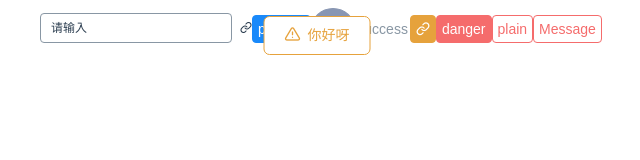
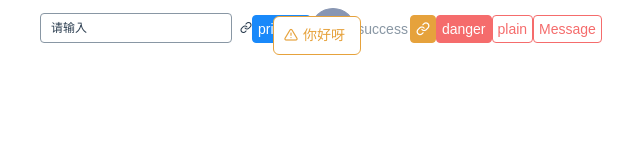
Before and after one commit to 13106728392/chl-ui-vue3, a Vue app: page / in a window 1280 px wide. Both pictures are taken after a click on the button "Message". Shown: the top 160 px of the page, without its empty margins (323-963 px from the left). Built offline with nearby package versions, Linux system fonts and the light colour scheme.

Commit message:
message添加样式修改

```diff
--- a/src/components/message/message.vue
+++ b/src/components/message/message.vue
@@ -1,57 +1,59 @@
 <template>
   <transition name="slideY-fade" @after-leave="afterLeave" appear>
     <div class="c-message" :class="className[type]" v-show="isShow">
-      <span><i :class="icon[type]" />{{ content }}</span>
+      <i :class="icon[type]" />
+      <div class="content">
+        {{ content }}
+      </div>
+      <i class="c-icon-x close-able" v-show="closeBtn"/>
     </div>
   </transition>
 </template>
 
+<script lang="ts" setup>
+import {
+  defineEmits,
+  defineProps,
+  ref,
+  computed,
+  getCurrentInstance,
+} from "vue";
+import { icon, className } from "./type";
 
-
-<script lang="ts" setup>
-import { defineEmits, defineProps, ref ,computed ,getCurrentInstance} from "vue";
-
-    name:'Message'
-    const instance = getCurrentInstance()
-    const isShow = ref(true)
+name: "Message";
+const instance = getCurrentInstance();
+const isShow = ref(true);
 
 const props = defineProps({
   content: [String, Number, Boolean],
+  type: {
     type: String,
+    default: "info",
+  },
   duration: {
     type: Number,
-            default: 3000,
+    default: 300000,
   },
-    })
+  closeBtn:{
+    type:Boolean,
+    default:false,
+  }
+});
+
+const autoClose = ()=>{
+
+}
+
 
 if (props.duration > 0) {
-      setTimeout(close, props.duration)
+  setTimeout(close, props.duration);
 }
 
 function close() {
-      isShow.value = false
+  isShow.value = false;
 }
 
-    const icon = {
-      info: 'c-icon-info info',
-      error: 'c-icon-c-circle error',
-      success: 'c-icon-check-circle success',
-      warning: 'c-icon-alert-triangle warning',
-      loading: 'c-icon-loader loading',
-    }
-    const className = {
-        info: 'message-info',
-        error: 'message-error',
-        success: 'message-success',
-        warning: 'message-warning',
-        loading: 'message-loading',
-    }
-
-
-    const afterLeave = ()=>{
-        instance.vnode.el.parentElement?.removeChild(instance.vnode.el)
-    }
-
-
-
+const afterLeave = () => {
+  instance.vnode.el.parentElement?.removeChild(instance.vnode.el);
+};
 </script>
--- /dev/null
+++ b/src/components/message/type.ts
@@ -0,0 +1,15 @@
+export const icon = {
+  info: "c-icon-info info",
+  error: "c-icon-c-circle error",
+  success: "c-icon-check-circle success",
+  warning: "c-icon-alert-triangle warning",
+  loading: "c-icon-loader loading",
+};
+
+export const className = {
+  info: "message-info",
+  error: "message-error",
+  success: "message-success",
+  warning: "message-warning",
+  loading: "message-loading",
+};
--- a/src/theme/message.less
+++ b/src/theme/message.less
@@ -1,16 +1,21 @@
 .c-message{
   font-size: 14px;
   position: fixed;
-  z-index: 1010;
+  z-index: 99999;
   top: 16px;
   left: 50%;
+  display: flex;
+  justify-content: space-around;
   background-color: var(--main-background-color);
   // box-shadow: 0 1px 2px var(--info);
-  padding: 8px 20px;
+  padding: 8px 10px;
   border-radius: var(--borderRadius);
   pointer-events: none;
   font-family: Arial, Helvetica, sans-serif;
   transform: translate(-50%, 0);
+  .content{
+    margin: 0 5px;
+  }
 
   &.message-info{
     border: 1px solid var(--info);
@@ -32,7 +37,13 @@
     border: 1px solid var(--loading);
     color: var(--loading);
   }
-
+  .close-able{
+    &:hover{
+      animation: rotating linear .5s infinite;
+      transform-origin: center;
+      animation-iteration-count:1;
+    }
+  }
 
   span{
     font-size: 14px;
@@ -41,18 +52,18 @@
     display: block;
   }
 
-  i[class^=c-icon]{
-    font-size: 16px;
-    position: absolute;
-    left: 0;
-    top: -2px;
+  // i[class^=c-icon]{
+  //   font-size: 16px;
+  //   position: absolute;
+  //   left: 0;
+  //   top: -2px;
 
-    &.loading{
-      color: rgb(var(--info));
-      animation: rotating linear 1.5s infinite;
-      transform-origin: center;
-    }
-  }
+  //   &.loading{
+  //     color: rgb(var(--info));
+  //     animation: rotating linear 1.5s infinite;
+  //     transform-origin: center;
+  //   }
+  // }
 }
 
 @keyframes rotating {
@@ -61,16 +72,16 @@
   }
 
   100% {
-    transform: rotate(360deg);
+    transform: rotate(90deg);
   }
 }
 
 /*
-  Message组件
+  Message组件 动画
 */
 .slideY-fade-enter-active,
 .slideY-fade-leave-active {
-  transition: all 0.2s ease;
+  transition: all 0.5s ease;
 }
 .slideY-fade-enter-from,
 .slideY-fade-leave-to {
--- a/vite.config.ts
+++ b/vite.config.ts
@@ -1,8 +1,15 @@
 import { defineConfig } from 'vite'
+import path from "path";
 import vue from '@vitejs/plugin-vue'
 
 // https://vitejs.dev/config/
 export default defineConfig({
   plugins: [vue()],
+  resolve: {
+    alias: {
+      "@": path.resolve(__dirname, "src"),
+    },
+    extensions: [".mjs", ".js", ".ts", ".jsx", ".tsx", ".json", ".vue"],
+  },
 
 })
```
Lines whose indentation alone changed are shown as unchanged.
